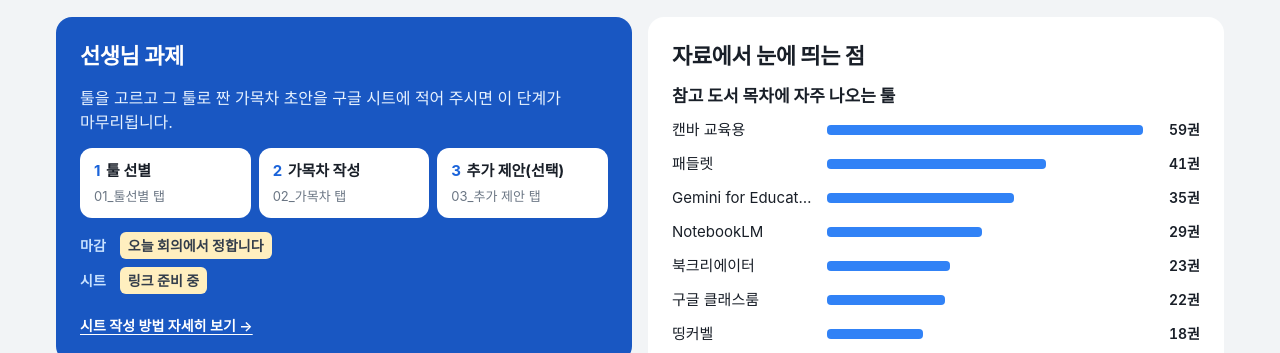
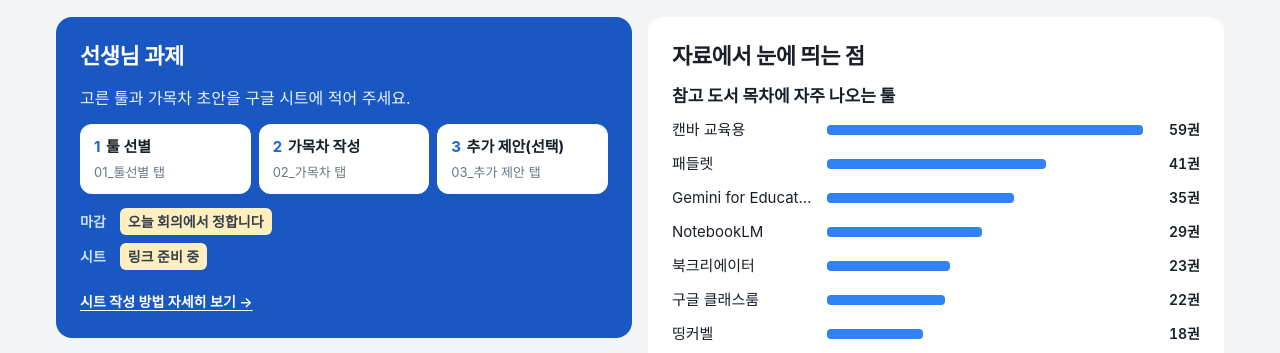
Before and after one commit to gmountain01/edutech, a plain HTML site: page docs/index.html in a window 1280 px wide. Shown: the part 352-705 px from the top of the page. Drawn offline with Linux system fonts and the light colour scheme; a web font is replaced by a local one.

Commit message:
선생님 과제 설명 한 줄로 줄임
Co-Authored-By: Claude Opus 5.5 <noreply@anthropic.com>

```diff
--- a/docs/index.html
+++ b/docs/index.html
@@ -338,7 +338,7 @@ td a:hover{text-decoration:underline}
     <div>
       <section class="goal task" aria-labelledby="taskH">
         <h3 id="taskH">선생님 과제</h3>
-        <p>툴을 고르고 그 툴로 짠 가목차 초안을 구글 시트에 적어 주시면 이 단계가 마무리됩니다.</p>
+        <p>고른 툴과 가목차 초안을 구글 시트에 적어 주세요.</p>
         <ol class="tsteps">
           <li><b>툴 선별</b><span>01_툴선별 탭</span></li>
           <li><b>가목차 작성</b><span>02_가목차 탭</span></li>
```
Also changed, not shown: index.html (+1 -1 lines).
